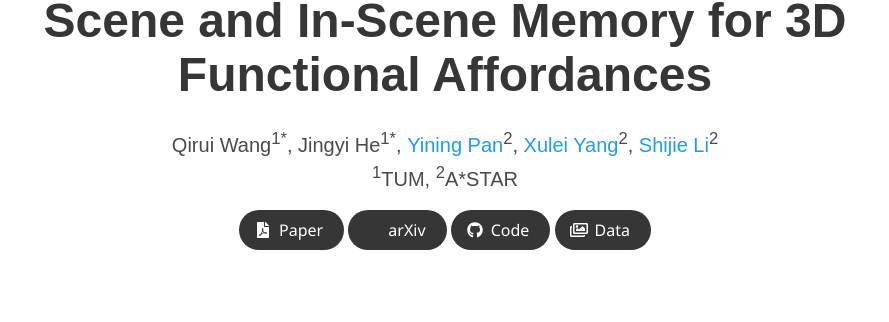
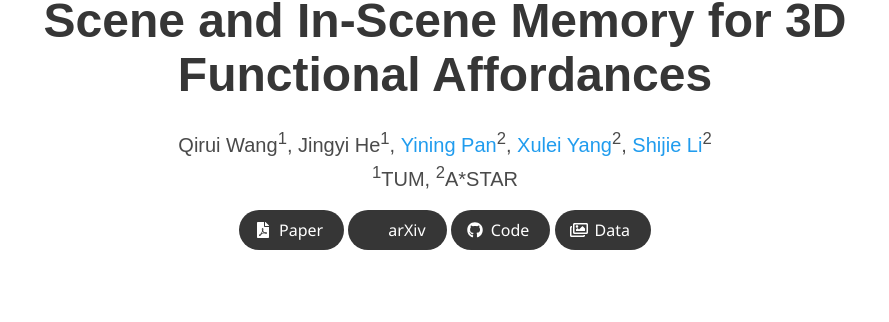
Before and after one commit to sj-li/sj-li.github.io, a Jekyll site: the page AffordMem/index.html, which Jekyll copies as it is, in a window 1280 px wide. Shown: the part 108-430 px from the top of the page, without its empty margins (195-1084 px from the left). Built offline with Jekyll 4.4.1, drawn with Linux system fonts in a browser that asks for light colours; nearby versions of some CDN libraries; some web fonts are replaced; library files that are not in the unit come from our copies; a style sheet for code colours, icons or effects is not loaded.

Commit message:
Remove asterisk from authors in AffordMem homepage

```diff
--- a/AffordMem/index.html
+++ b/AffordMem/index.html
@@ -29,8 +29,8 @@
         <div class="column has-text-centered">
           <h1 class="title is-1 publication-title">Grounding by Remembering: Cross-Scene and In-Scene Memory for 3D Functional Affordances</h1>
           <div class="is-size-5 publication-authors">
-            <span class="author-block">Qirui Wang<sup>1*</sup>,</span>
-            <span class="author-block">Jingyi He<sup>1*</sup>,</span>
+            <span class="author-block">Qirui Wang<sup>1</sup>,</span>
+            <span class="author-block">Jingyi He<sup>1</sup>,</span>
             <span class="author-block"><a href="https://pynsigrid.github.io/">Yining Pan</a><sup>2</sup>,</span>
             <span class="author-block"><a href="https://dawdleryang.github.io/">Xulei Yang</a><sup>2</sup>,</span>
             <span class="author-block"><a href="https://sj-li.github.io/">Shijie Li</a><sup>2</sup></span>
```
